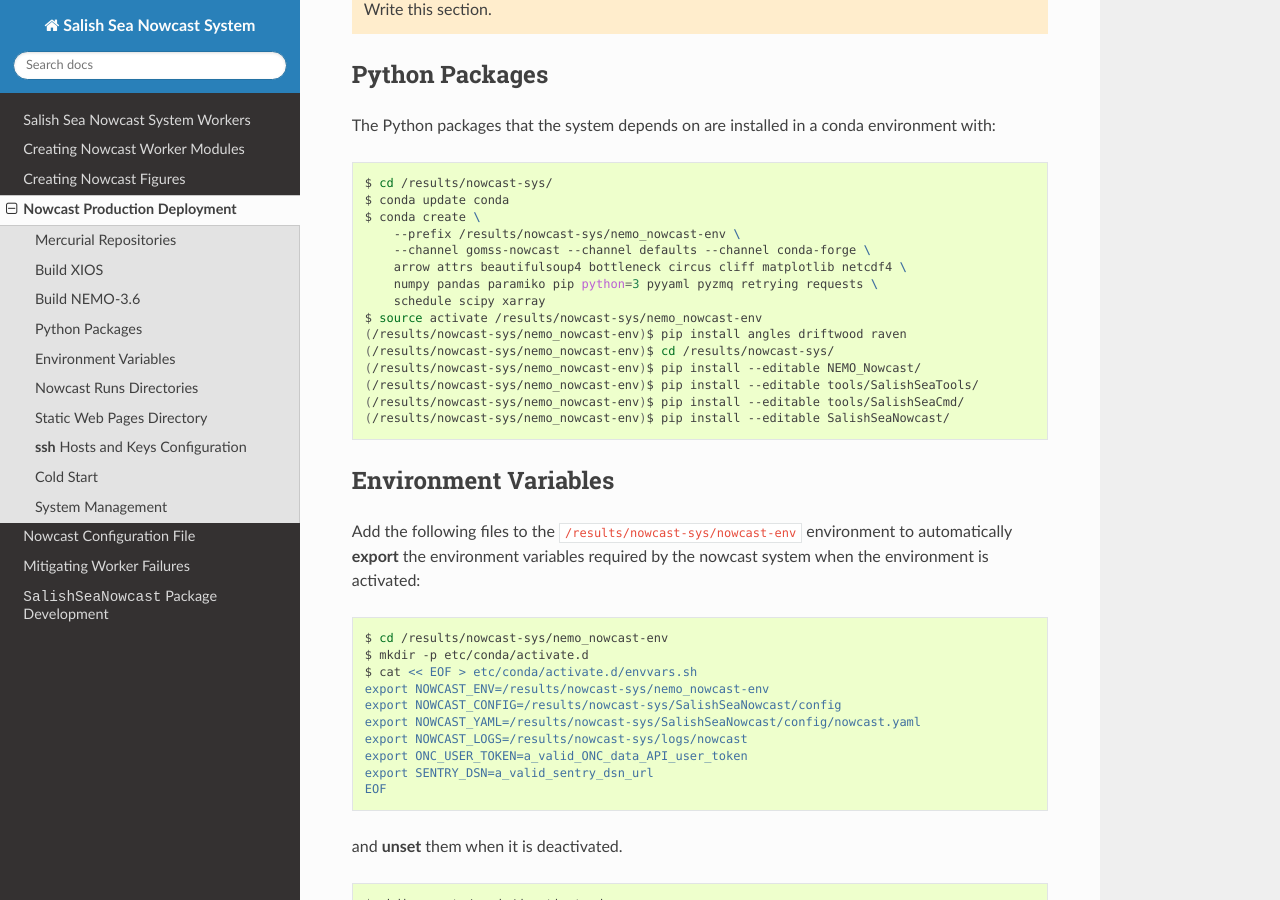
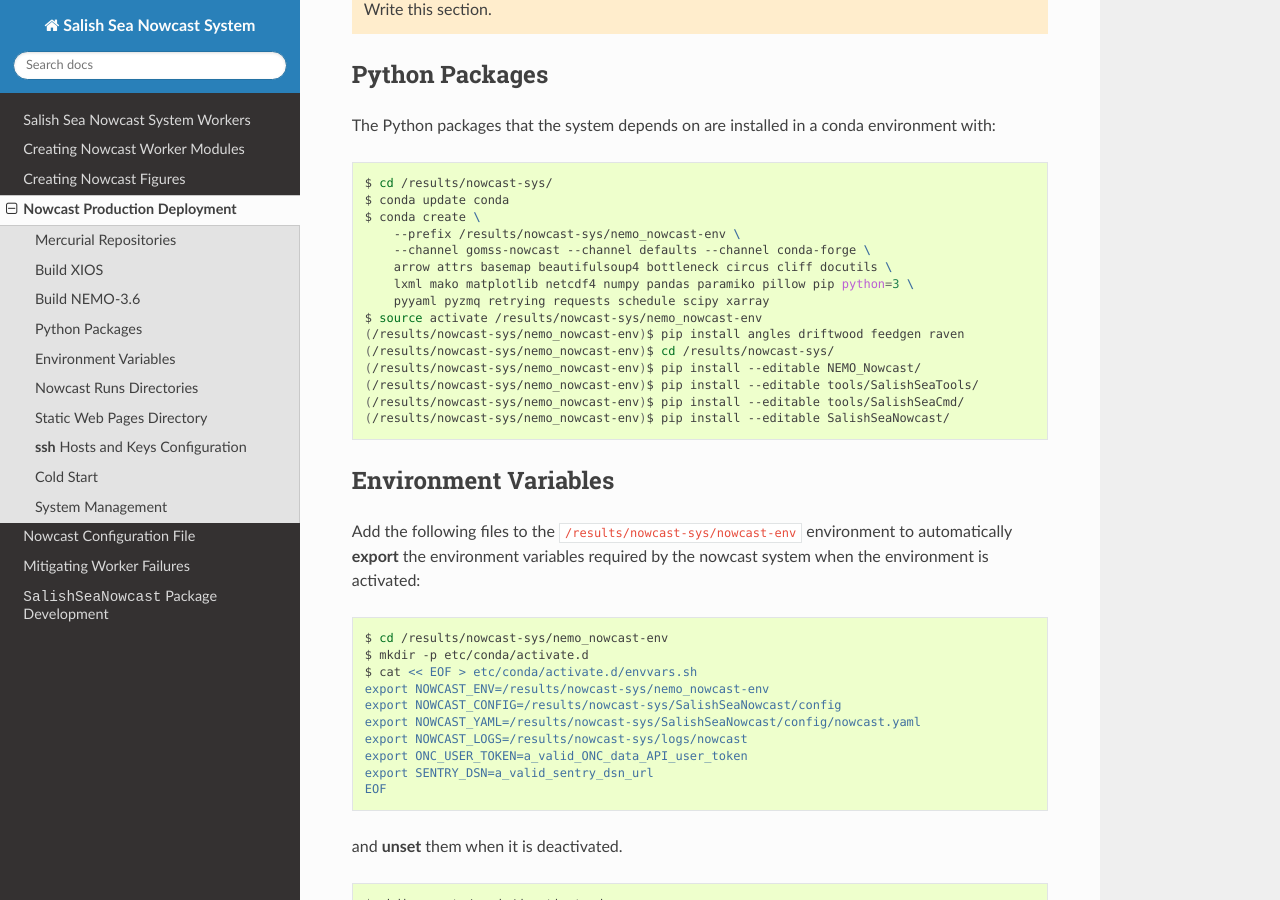
Before and after one commit to SalishSeaCast/SalishSeaNowcast, a Sphinx documentation site: the page built from docs/deploy.rst, in a window 1280 px wide and 900 px high, scrolled down 1285 px. Built offline with Sphinx 7.4.7 and the Read the Docs theme 2.0.0, drawn with Linux system fonts in a browser that asks for light colours; the version number could not be read and is left out.

Commit message:
Add missing packages for production env to deployment docs.

```diff
--- a/docs/deploy.rst
+++ b/docs/deploy.rst
@@ -94,11 +94,11 @@
     $ conda create \
         --prefix /results/nowcast-sys/nemo_nowcast-env \
         --channel gomss-nowcast --channel defaults --channel conda-forge \
-        arrow attrs beautifulsoup4 bottleneck circus cliff matplotlib netcdf4 \
-        numpy pandas paramiko pip python=3 pyyaml pyzmq retrying requests \
-        schedule scipy xarray
+        arrow attrs basemap beautifulsoup4 bottleneck circus cliff docutils \
+        lxml mako matplotlib netcdf4 numpy pandas paramiko pillow pip python=3 \
+        pyyaml pyzmq retrying requests schedule scipy xarray
     $ source activate /results/nowcast-sys/nemo_nowcast-env
-    (/results/nowcast-sys/nemo_nowcast-env)$ pip install angles driftwood raven
+    (/results/nowcast-sys/nemo_nowcast-env)$ pip install angles driftwood feedgen raven
     (/results/nowcast-sys/nemo_nowcast-env)$ cd /results/nowcast-sys/
     (/results/nowcast-sys/nemo_nowcast-env)$ pip install --editable NEMO_Nowcast/
     (/results/nowcast-sys/nemo_nowcast-env)$ pip install --editable tools/SalishSeaTools/
```
